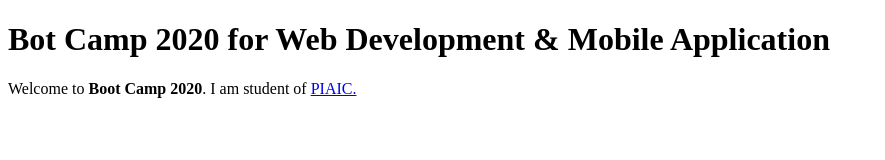
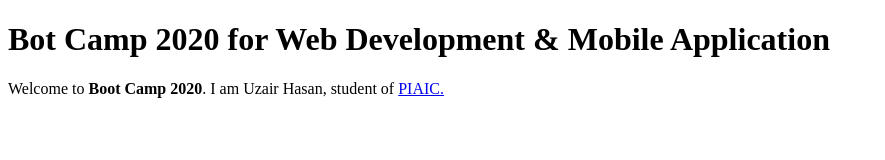
Before and after one commit to uzairhasankhan/Boot-Camp-2020, a plain HTML site: page index.html in a window 1280 px wide. Shown: the whole page, without its empty margins (0-885 px from the left). Drawn offline with Linux system fonts and the light colour scheme.

Commit message:
Update index.html

```diff
--- a/index.html
+++ b/index.html
@@ -8,7 +8,7 @@
 <body>
 <h1>Bot Camp 2020 for Web Development & Mobile Application</h1>
 <p>
-    Welcome to <strong>Boot Camp 2020</strong>. I am student of <a href="hhtps:// www.piaic.org">PIAIC.</a>
+    Welcome to <strong>Boot Camp 2020</strong>. I am Uzair Hasan, student of <a href="hhtps:// www.piaic.org">PIAIC.</a>
 </p>
 </body>
 </html>
```
